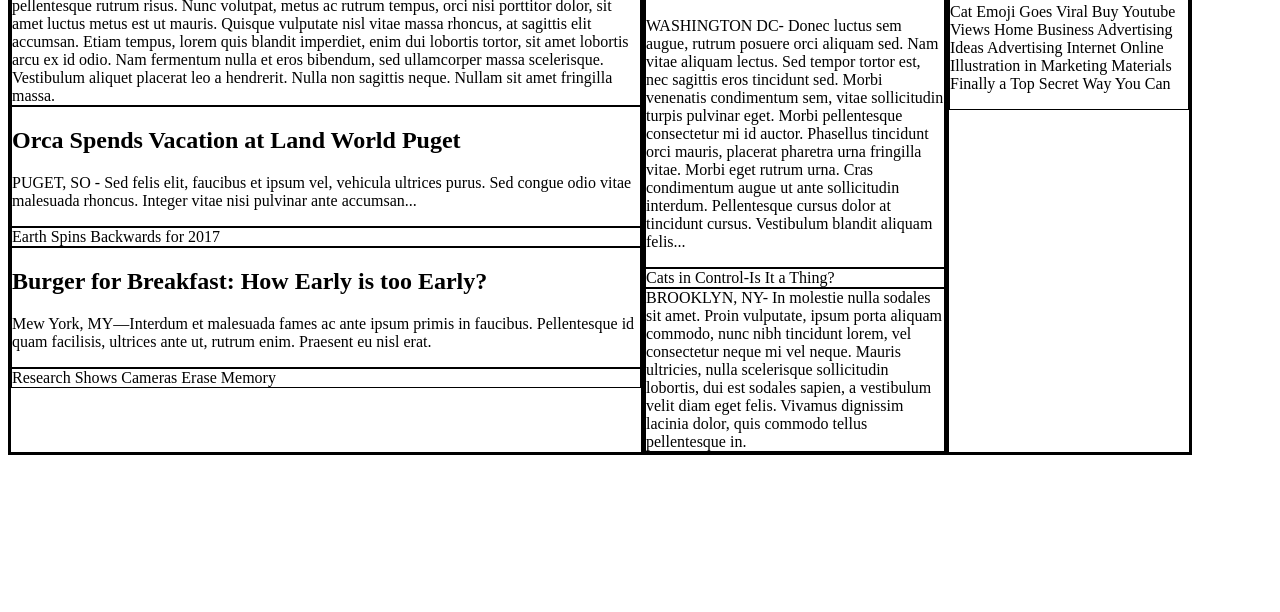
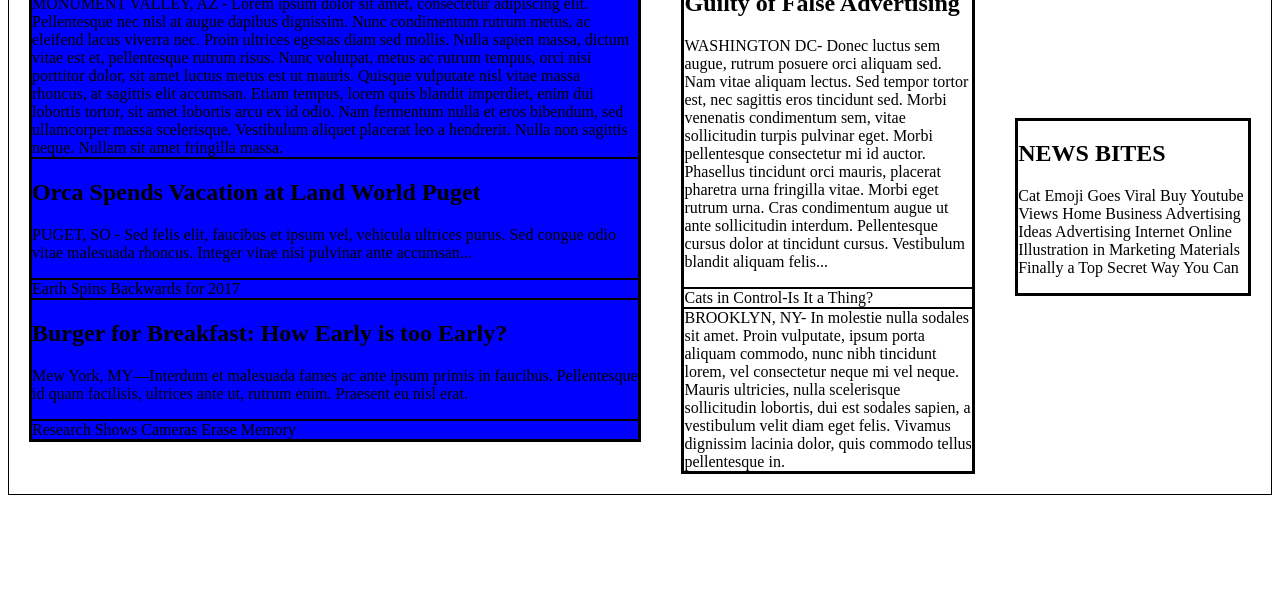
Before and after one commit to Kiearea/MyTimes, a plain HTML site: page index.html in a window 1280 px wide. Shown: the part 188-800 px from the top of the page. Drawn offline with Linux system fonts and the light colour scheme.

Commit message:
added content

```diff
--- a/index.html
+++ b/index.html
@@ -30,10 +30,13 @@
     <div class="Main">
 
   <!-- Column Container and flex items -->
+    <!-- Large Items -->
     <div class="large">
-       <div class="large-column">Mother of Three Buys Tuna Steak at Phish Concert. Leaves,"Feeling Funny."
+       <div class="large-column">
+         Mother of Three Buys Tuna Steak at Phish Concert. Leaves,"Feeling Funny."
        </div>
-       <div class="large-column">MONUMENT VALLEY, AZ - Lorem ipsum dolor sit amet, consectetur adipiscing elit. Pellentesque nec nisl at augue dapibus dignissim.
+       <div class="large-column">
+        MONUMENT VALLEY, AZ - Lorem ipsum dolor sit amet, consectetur adipiscing elit. Pellentesque nec nisl at augue dapibus dignissim.
         Nunc condimentum rutrum metus, ac eleifend lacus viverra nec. Proin ultrices egestas diam sed mollis. Nulla sapien massa, dictum vitae est et,
         pellentesque rutrum risus. Nunc volutpat, metus ac rutrum tempus, orci nisi porttitor dolor, sit amet luctus metus est ut mauris. Quisque
         vulputate nisl vitae massa rhoncus, at sagittis elit accumsan.
@@ -43,7 +46,8 @@
        <div class="large-column">
          <h2>Orca Spends Vacation at Land World Puget</h2>
          <p>PUGET, SO - Sed felis elit, faucibus et ipsum vel, vehicula ultrices
-          purus. Sed congue odio vitae malesuada rhoncus. Integer vitae nisi pulvinar ante accumsan...</p>
+          purus. Sed congue odio vitae malesuada rhoncus. Integer vitae nisi
+          pulvinar ante accumsan...</p>
        </div>
        <div class="large-column">Earth Spins Backwards for 2017</div>
        <div class="large-column">
@@ -51,22 +55,36 @@
          <p>Mew York, MY—Interdum et malesuada fames ac ante ipsum primis in faucibus. Pellentesque id quam facilisis, ultrices ante ut,
           rutrum enim. Praesent eu nisl erat.</p>
        </div>
-       <div class="large-column">Research Shows Cameras Erase Memory</div>
+       <div class="large-column">
+         Research Shows Cameras Erase Memory
+       </div>
     </div>
 
+    <!-- Medium Items -->
     <div class="medium">
         <div class="medium-column">
           <h2>FBI Finds Action Star Guilty of False Advertising</h2>
-        <p>WASHINGTON DC- Donec luctus sem augue, rutrum posuere orci aliquam sed. Nam vitae aliquam lectus. Sed tempor tortor est, nec sagittis eros tincidunt sed. Morbi venenatis condimentum sem, vitae sollicitudin turpis pulvinar eget. Morbi pellentesque consectetur mi id auctor. Phasellus tincidunt orci mauris, placerat pharetra urna fringilla vitae. Morbi eget rutrum urna. Cras condimentum augue ut ante sollicitudin interdum. Pellentesque cursus dolor at tincidunt cursus. Vestibulum blandit aliquam felis...</p>
+          <p>WASHINGTON DC- Donec luctus sem augue, rutrum posuere orci aliquam sed.
+          Nam vitae aliquam lectus. Sed tempor tortor est, nec sagittis eros tincidunt sed.
+          Morbi venenatis condimentum sem, vitae sollicitudin turpis pulvinar eget. Morbi
+          pellentesque consectetur mi id auctor. Phasellus tincidunt orci mauris, placerat
+          pharetra urna fringilla vitae. Morbi eget rutrum urna. Cras condimentum augue ut ante sollicitudin interdum.
+          Pellentesque cursus dolor at tincidunt cursus. Vestibulum blandit aliquam felis...
+          </p>
        </div>
-      <div class="medium-column">Cats in Control-Is It a Thing?</div>
-      <div class="medium-column">BROOKLYN, NY- In molestie nulla sodales sit amet. Proin vulputate, ipsum porta aliquam commodo, nunc nibh tincidunt lorem, vel consectetur neque mi vel neque. Mauris ultricies, nulla scelerisque sollicitudin lobortis, dui est sodales sapien, a vestibulum velit diam eget felis. Vivamus dignissim lacinia dolor,
-        quis commodo tellus pellentesque in.</div>
+       <div class="medium-column">
+         Cats in Control-Is It a Thing?
+       </div>
+       <div class="medium-column">
+         BROOKLYN, NY- In molestie nulla sodales sit amet. Proin vulputate, ipsum porta aliquam commodo, nunc nibh tincidunt lorem, vel consectetur neque mi vel neque. Mauris ultricies, nulla scelerisque sollicitudin lobortis, dui est sodales sapien, a vestibulum velit diam eget felis. Vivamus dignissim lacinia dolor,
+         quis commodo tellus pellentesque in.
+       </div>
     </div>
 
+    <!-- Small Items -->
     <div class="small">
        <div class="small-column">
-        <h1>NEWS BITES</h1>
+         <h2>NEWS BITES</h2>
          <p>Cat Emoji Goes Viral Buy Youtube Views Home Business Advertising Ideas Advertising Internet Online Illustration in Marketing Materials
           Finally a Top Secret Way You Can</p>
        </div>
--- a/resources/style.css
+++ b/resources/style.css
@@ -30,14 +30,17 @@
 }
 
 .Main {
-  display: inline-flex;
+  display: flex;
   border: 1px solid black;
+  align-items: center;
+  justify-content: center;
 }
 
 .large {
   width: 630px;
   border: 2px solid black;
-
+  margin: 20px;
+  background-color: blue;
 }
 
 .large-column {
@@ -47,6 +50,7 @@ border: 1px solid black;
 .medium {
   width: 300px;
   border: 2px solid black;
+  margin: 20px;
 }
 
 .medium-column {
@@ -55,7 +59,9 @@ border: 1px solid black;
 
 .small {
   width: 240px;
+  margin: 20px;
   border: 2px solid black;
+  align-items: stretch;
 }
 
 .small-column {
```
Lines whose indentation alone changed are shown as unchanged.
